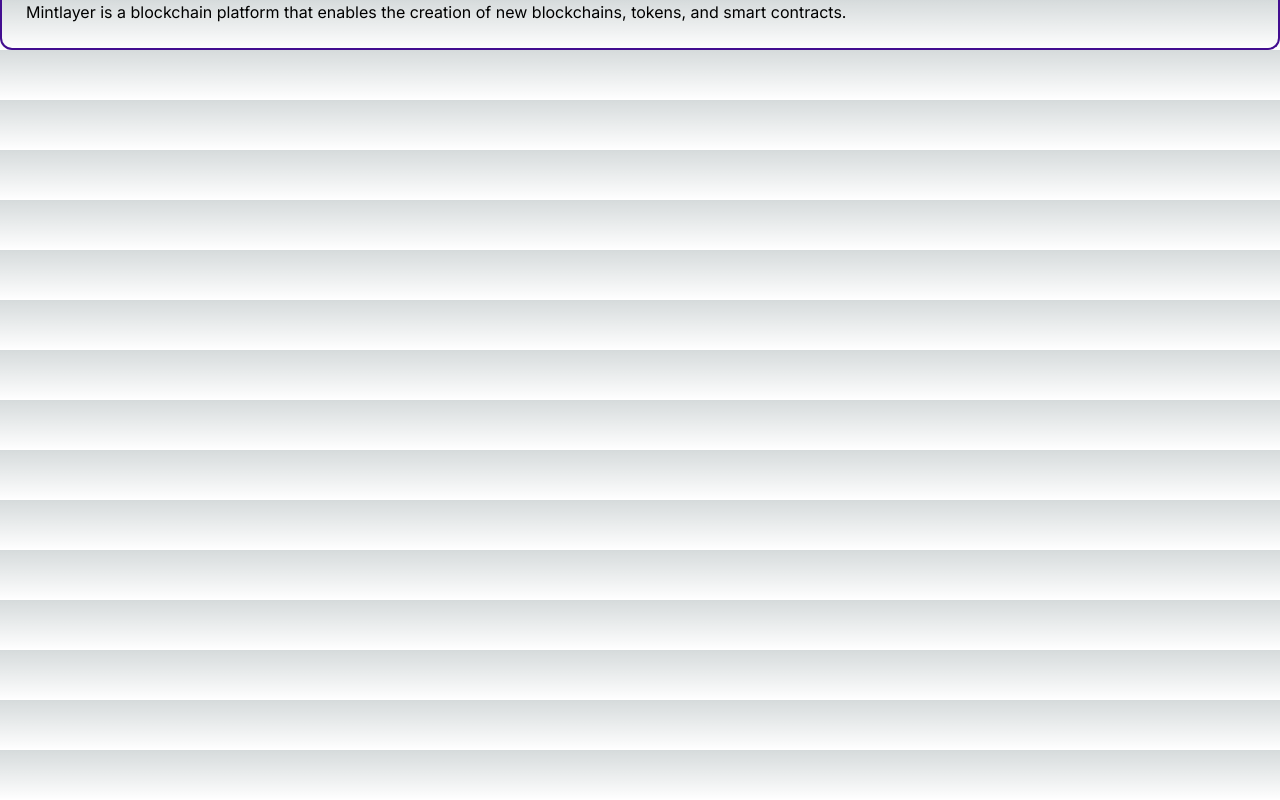
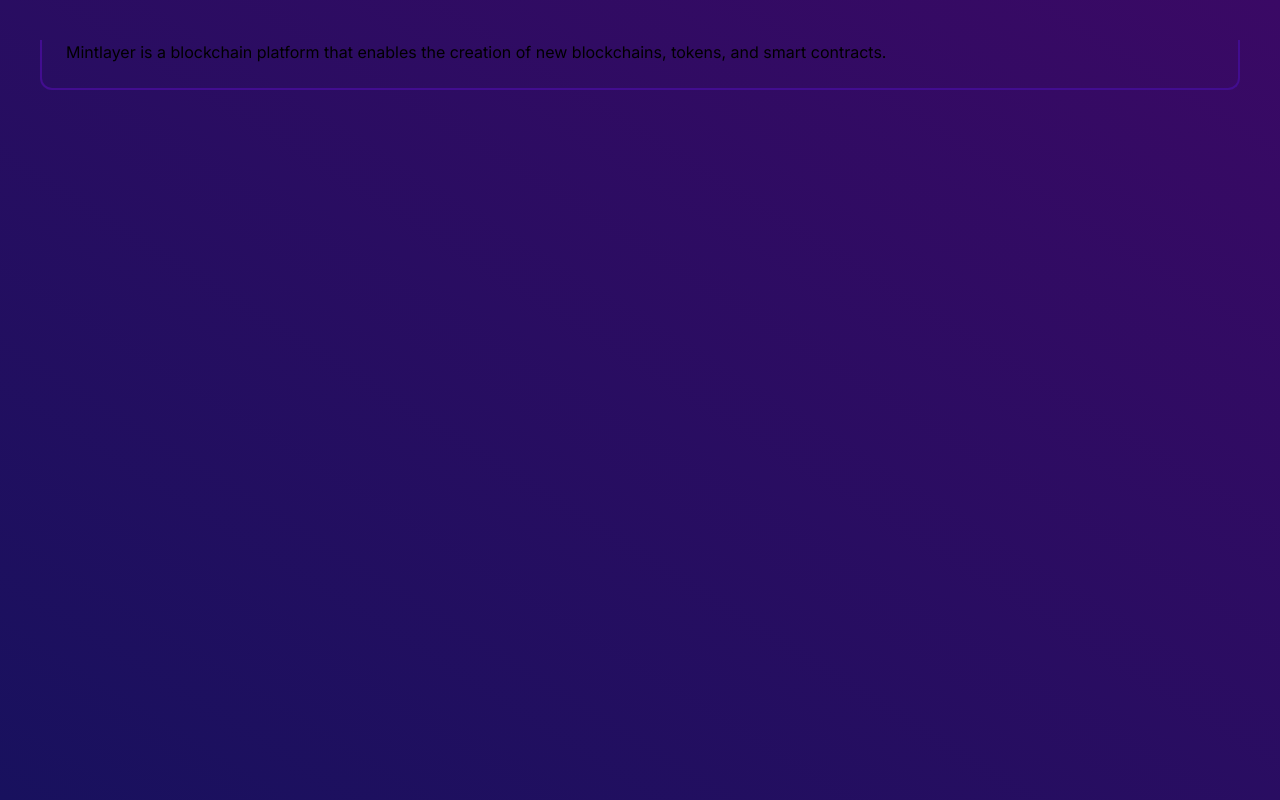
Before and after one commit to lukef7fywmrp/bitfinex-api-demo, a Next.js app: page / in a window 1280 px wide. Built offline with nearby package versions, Linux system fonts and the light colour scheme.

Commit message:
Add global styles for the body and table components

```diff
--- a/app/globals.css
+++ b/app/globals.css
@@ -2,26 +2,23 @@
 @tailwind components;
 @tailwind utilities;
 
-:root {
-  --foreground-rgb: 0, 0, 0;
-  --background-start-rgb: 214, 219, 220;
-  --background-end-rgb: 255, 255, 255;
-}
-
-@media (prefers-color-scheme: dark) {
-  :root {
-    --foreground-rgb: 255, 255, 255;
-    --background-start-rgb: 0, 0, 0;
-    --background-end-rgb: 0, 0, 0;
+@layer base {
+  body {
+    @apply bg-gradient-to-tr from-[#18115E] to-[#3A0965] min-h-screen;
   }
 }
 
-body {
-  color: rgb(var(--foreground-rgb));
-  background: linear-gradient(
-      to bottom,
-      transparent,
-      rgb(var(--background-end-rgb))
-    )
-    rgb(var(--background-start-rgb));
+@layer components {
+  .tableHeaderCell {
+    @apply !text-white/90 !font-normal !text-base !px-8 !py-6;
+  }
+
+  .tableCellText {
+    @apply !text-base px-4 py-2.5 !text-[#675E82] !font-medium;
+  }
+
+  .button {
+    @apply text-[#675E82] px-4 py-2 border text-base font-bold border-[#9014DA] rounded-lg
+    hover:bg-[#3FE8BD] hover:!border-[#3FE8BD] hover:!text-[#240E1F] hover:border-b transition duration-200 ease-out;
+  }
 }
--- a/app/layout.tsx
+++ b/app/layout.tsx
@@ -1,22 +1,24 @@
-import './globals.css'
-import type { Metadata } from 'next'
-import { Inter } from 'next/font/google'
+import type { Metadata } from "next";
+import { Inter } from "next/font/google";
+import "./globals.css";
 
-const inter = Inter({ subsets: ['latin'] })
+const inter = Inter({ subsets: ["latin"] });
 
 export const metadata: Metadata = {
-  title: 'Create Next App',
-  description: 'Generated by create next app',
-}
+  title: "Create Next App",
+  description: "Generated by create next app",
+};
 
 export default function RootLayout({
   children,
 }: {
-  children: React.ReactNode
+  children: React.ReactNode;
 }) {
   return (
     <html lang="en">
-      <body className={inter.className}>{children}</body>
+      <body className={`${inter.className} p-10 max-w-7xl mx-auto`}>
+        {children}
+      </body>
     </html>
-  )
+  );
 }
```
Also changed, not shown: typings.d.ts (added, +17 -0 lines), app/logo.svg (added).
